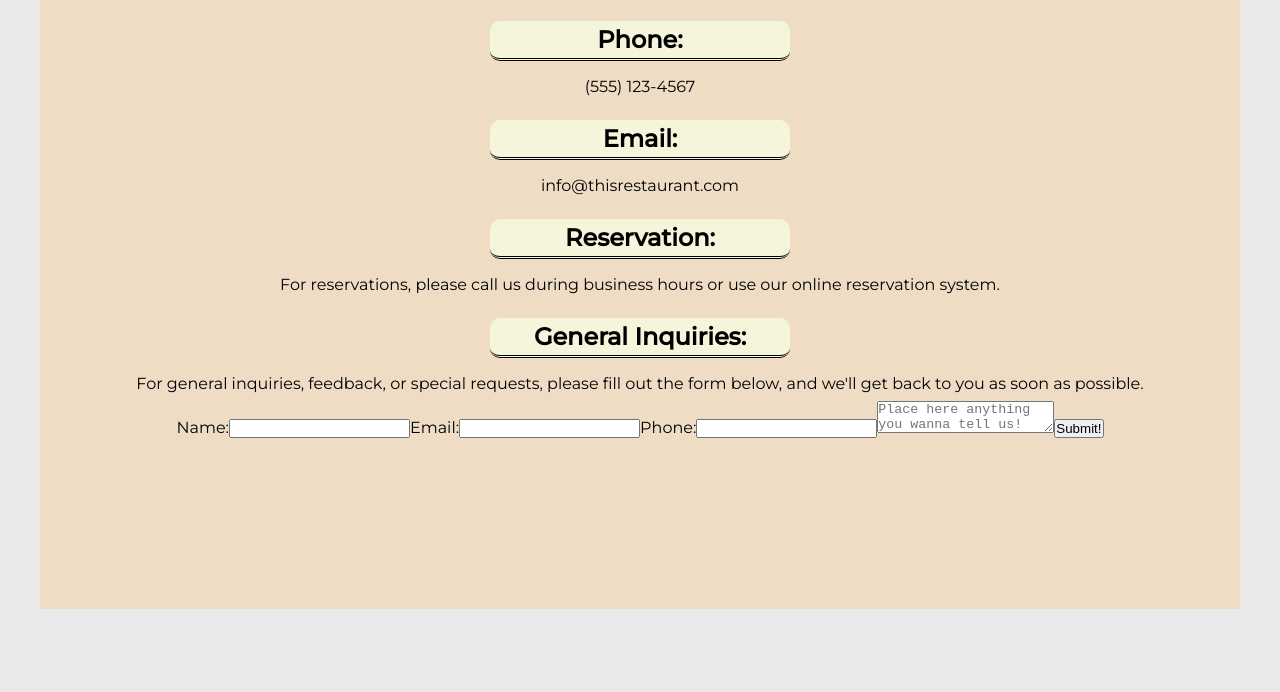
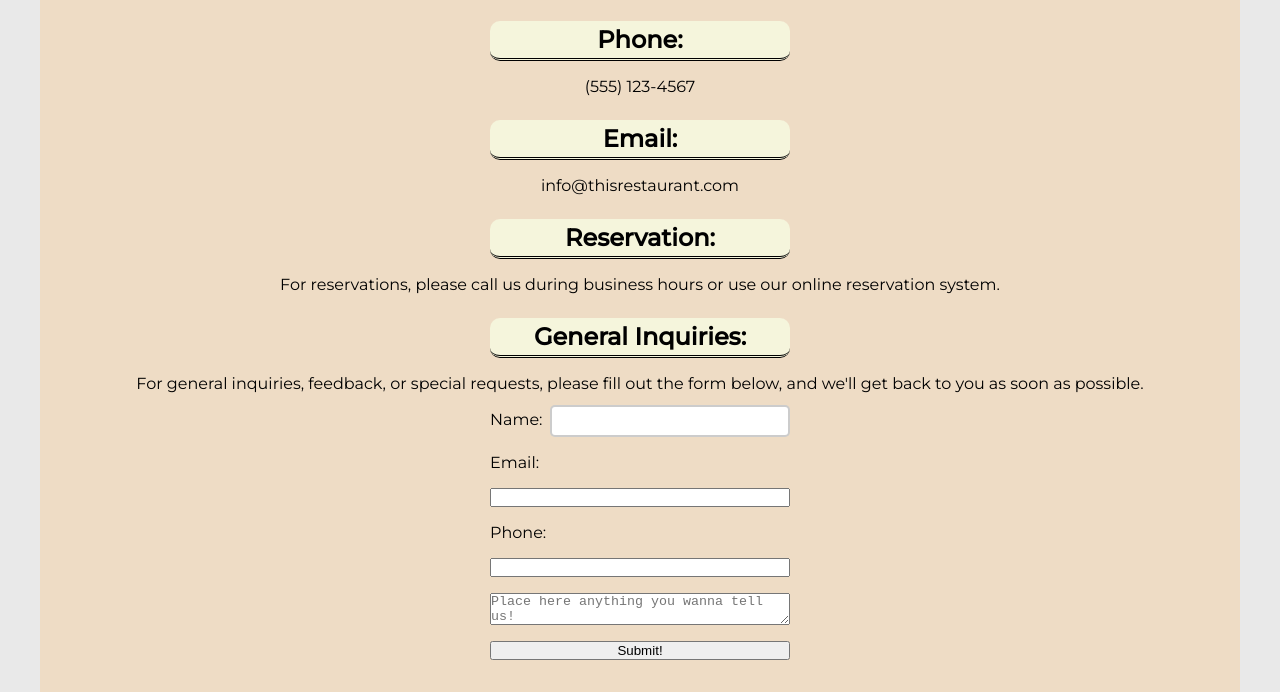
Before and after one commit to Romte1/restaurant-page, a plain HTML site: page index.html in a window 1280 px wide. Both pictures are taken after a click on the button "About". Shown: the part 191-883 px from the top of the page. Before the commit the page ends 800 px from the top, so only its background shows below. Drawn offline with Linux system fonts and the light colour scheme.

Commit message:
Did more changes to the form/contact section

```diff
--- a/styles.css
+++ b/styles.css
@@ -37,7 +37,7 @@ header {
   flex-direction: column;
   align-items: center;
 
-  div {
+  >div {
     display: flex;
     flex-direction: column;
     align-items: center;
@@ -85,6 +85,32 @@ header {
   }
 }
 
+form {
+  display:flex;
+  flex-direction: column;
+  gap:16px;
+  width: 300px;
+
+  div {
+    display:flex;
+    align-items: center;
+    gap:8px;
+
+
+    input {
+      width:280px;
+      height: 32px;
+      margin-top:4px;
+      border-radius: 5px;
+      border:2px solid rgba(0,0,0,0.2);
+    }
+
+    label {
+    }
+
+  }
+}
+
 nav {
   display:flex;
   justify-content: center;
```
Also changed, not shown: main.js.
